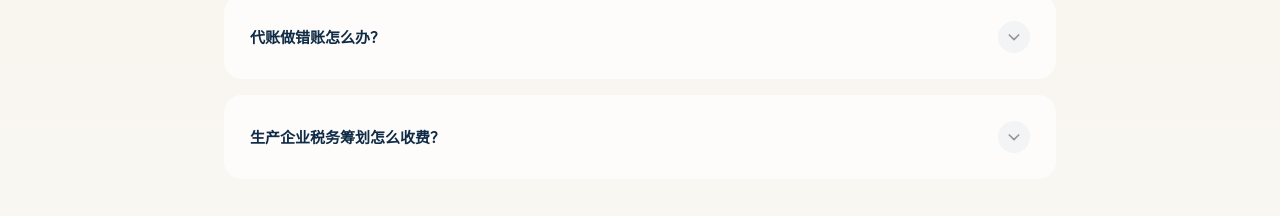
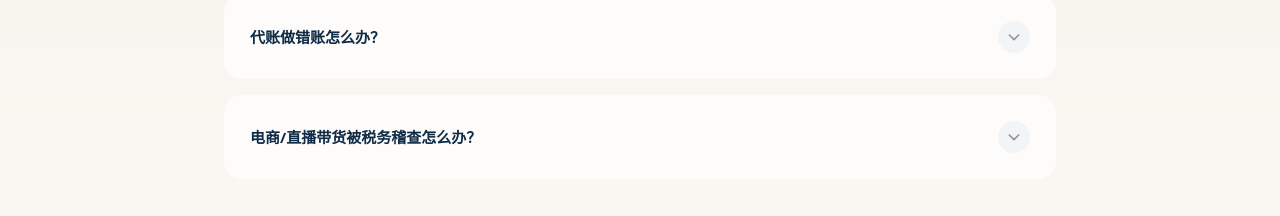
Before and after one commit to aebecegg/yks, a Next.js app: page / in a window 1280 px wide. Shown: the part 6700-6916 px from the top of the page. Built offline with nearby package versions, Linux system fonts and the light colour scheme.

Commit message:
fix: 更新FAQ问题为电商/直播带货税务稽查相关
Coze-Commit-Type: user
Coze-User-ID: 551283183846404
Coze-Conversation-ID: 9439093

```diff
--- a/src/components/faq.tsx
+++ b/src/components/faq.tsx
@@ -20,8 +20,8 @@ const faqs = [
     a: '账务出错后可清晰划分责任归属：如果是企业未按时提供票据、隐瞒真实业务信息导致的偏差，责任由企业自行承担；如果是代账机构会计操作失误、专业疏漏导致的错账、漏报、错报，责任由代账机构承担。一棵松在服务合同中明确标注权责赔付条款，错账问题全额兜底。',
   },
   {
-    q: '生产企业税务筹划怎么收费？',
-    a: '正规生产企业税务筹划均采用年度固定服务费模式，合规机构绝不会按节税金额比例分成——此类分成模式大多伴随违规操作。收费主要参考企业年度营收规模、业务复杂度、筹划方案落地深度。一棵松拥有大量生产型企业服务经验，全程标准化收费，无套路、无风险。',
+    q: '电商/直播带货被税务稽查怎么办？',
+    a: '近年来电商、直播行业成为税务稽查重点，平台数据与税务系统已全面打通，佣金收入、坑位费、打赏等流水均可追溯。一旦被稽查，切勿慌张隐瞒，应立即梳理完整收入链路、补齐完税凭证，由专业财税团队协助对接税务机关。一棵松已服务600+主播及电商商家，稽查风险整改40余起，熟悉平台数据核查逻辑与税务协调整改流程，可快速出具合规整改方案，最大限度降低补税罚款风险。',
   },
 ];
 
```
